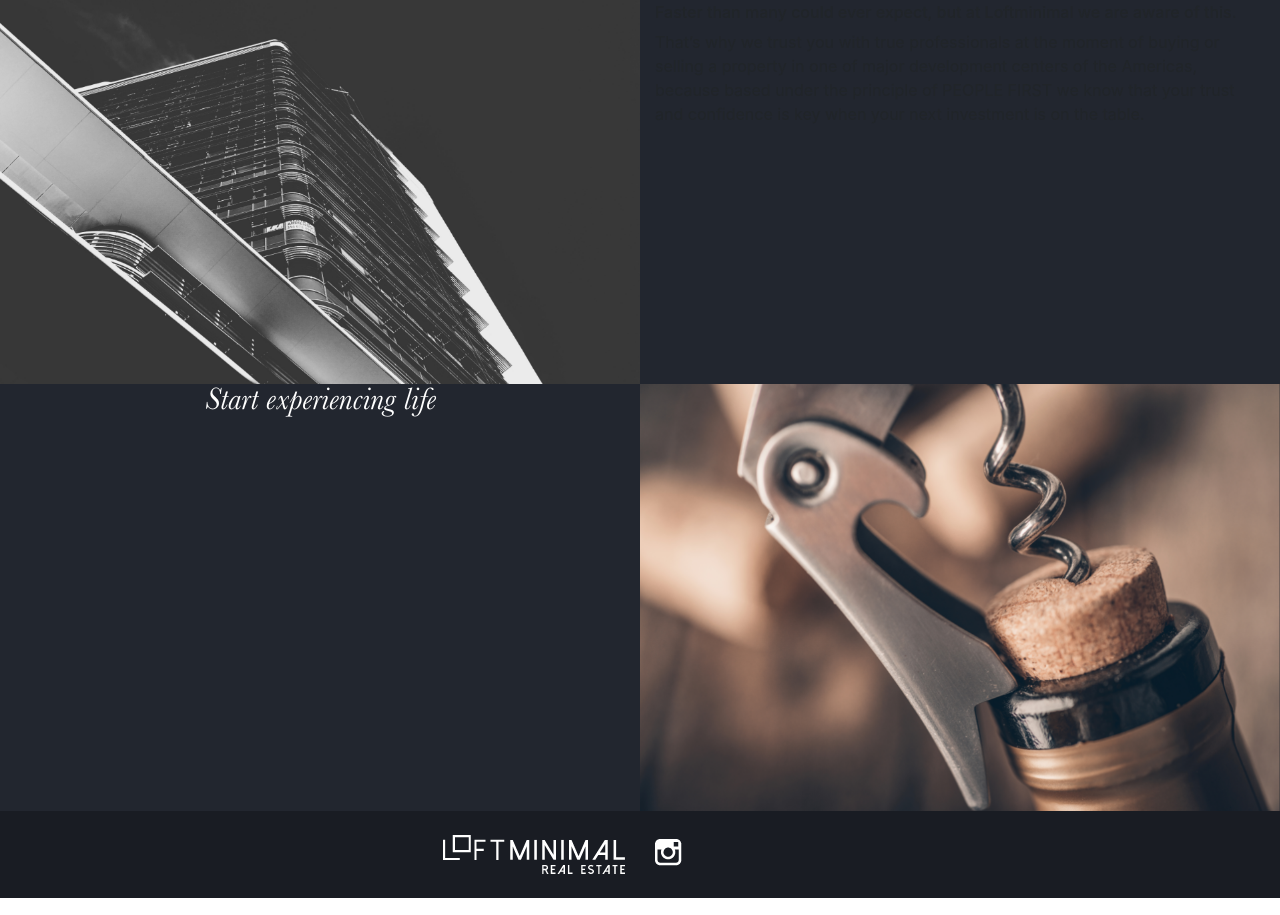
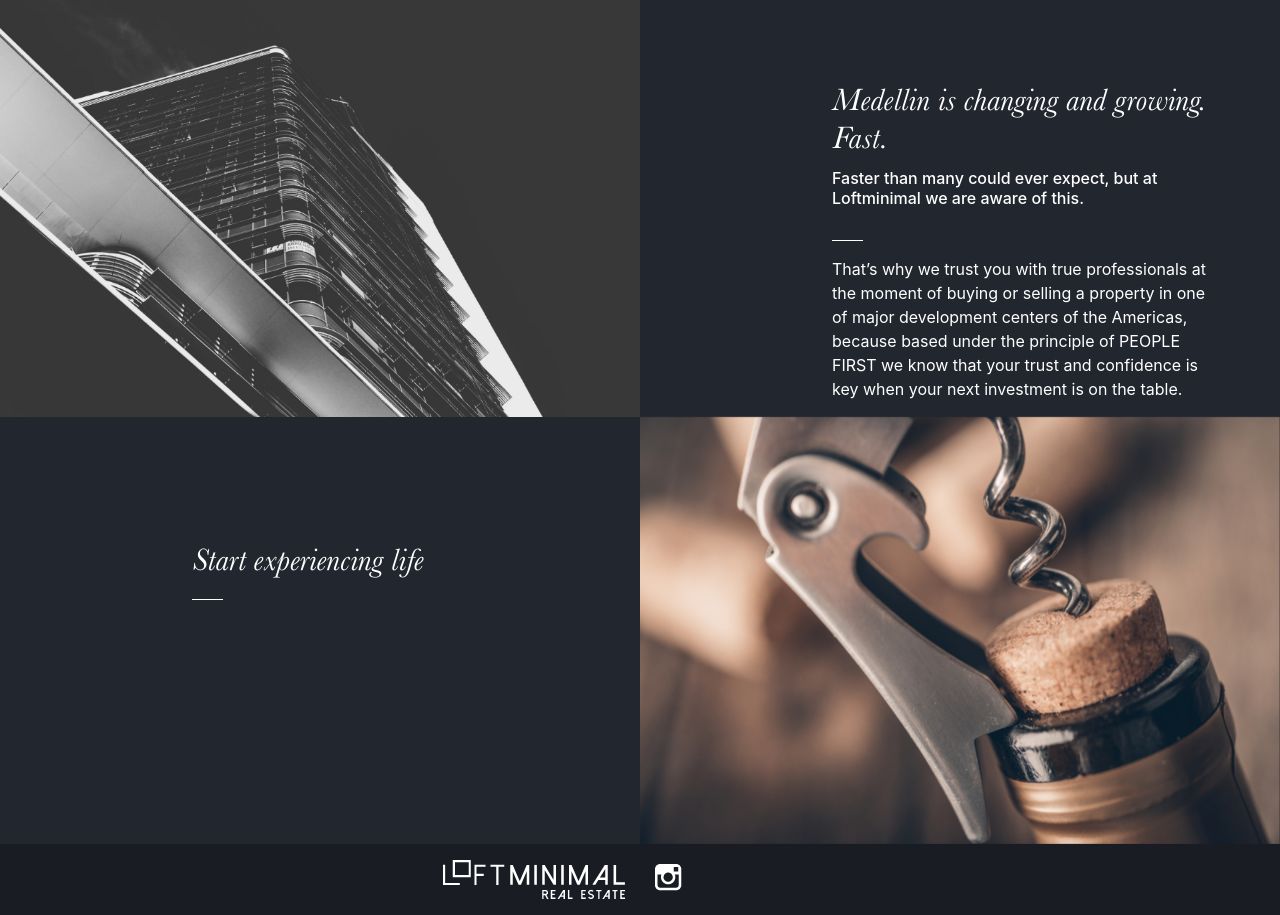
Before and after one commit to andresdavidsv/webLoftMinimal, a plain HTML site: page index.html in a window 1280 px wide. Shown: the part 1031-1946 px from the top of the page. Drawn offline with nearby package versions, Linux system fonts and the light colour scheme.

Commit message:
four commit

```diff
--- a/CSS/index.css
+++ b/CSS/index.css
@@ -2,6 +2,7 @@
 @font-face {
   font-family: "FontPrimary";
   src: url("../Fonts/BaskervilleMTStd-Italic.otf");
+  font-size: xx-large;
 }
 @font-face {
   font-family: "FontNav";
@@ -46,7 +47,6 @@
 
 .carousel-caption {
   font-family: "FontPrimary", italic;
-  font-size: xx-large;
   height: 50%;
 }
 
@@ -54,15 +54,29 @@
 main {
   background-color: rgb(34, 38, 47);
 }
+
+.container-fluid .text {
+  color: white;
+  padding-left: 15%;
+  padding-right: 5%;
+  padding-top: 10%;
+  font-size: medium;
+}
+hr {
+  border-top: 1px solid white;
+  margin-left: 0%;
+  margin-right: 92%;
+}
+
 .container-fluid img {
   max-width: 100%;
 }
 
 .container-fluid h2 {
-  color: white;
   font-family: "FontPrimary", italic;
-  font-size: xx-large;
-  text-align: center;
+}
+
+.container-fluid p {
 }
 
 /* Footer */
--- a/index.html
+++ b/index.html
@@ -130,10 +130,11 @@
       <!-- Texts and Img -->
       <div class="container-fluid">
         <div class="row">
-          <div class="col-sm-12 col-md-6 pr-0 pl-0">
+          <div class="text col-sm-12 col-md-6">
             <h2>
               Live and Invest in Medellín.
             </h2>
+            <hr />
             <p>
               Loftminimal is a customized, Medellin-located, real-estate agency
               specialized in investors as well as state-of-the-art residential
@@ -154,14 +155,15 @@
               alt="Mask Group 1"
             />
           </div>
-          <div class="col-sm-12 col-md-6 align-items-center">
+          <div class="text col-sm-12 col-md-6 align-items-center">
             <h2>
               Medellin is changing and growing. Fast.
             </h2>
-            <h6>
+            <h6 class="pb-3">
               Faster than many could ever expect, but at Loftminimal we are
               aware of this.
             </h6>
+            <hr />
             <p>
               That’s why we trust you with true professionals at the moment of
               buying or selling a property in one of major development centers
@@ -170,10 +172,11 @@
               investment is on the table.
             </p>
           </div>
-          <div class="col-sm-12 col-md-6 pr-0 pl-0">
+          <div class="text col-sm-12 col-md-6">
             <h2>
               Start experiencing life
             </h2>
+            <hr />
           </div>
           <div class="col-sm-12 col-md-6 pr-0 pl-0">
             <img
@@ -187,7 +190,7 @@
     </main>
 
     <!-- Footer -->
-    <footer class="pb-4 pt-4">
+    <footer class="pb-3 pt-3">
       <div class="container">
         <div class="row">
           <div class="col-8 col-md-6 d-flex flex-row-reverse">
```
